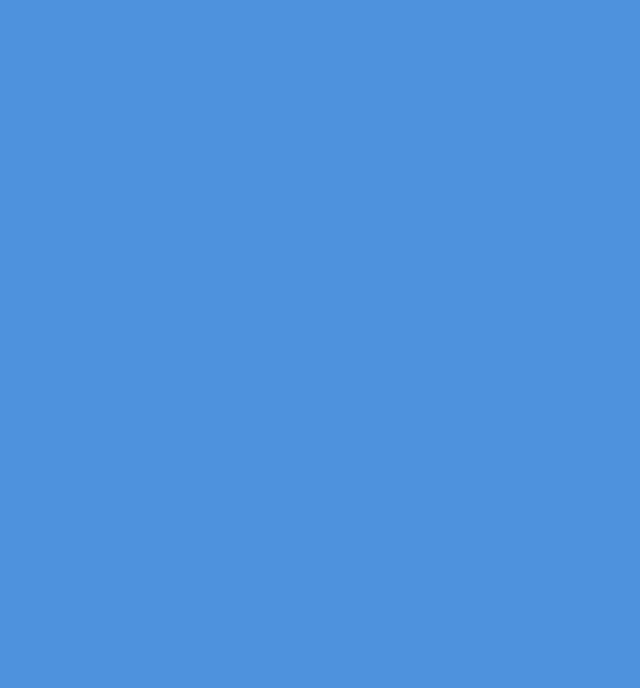
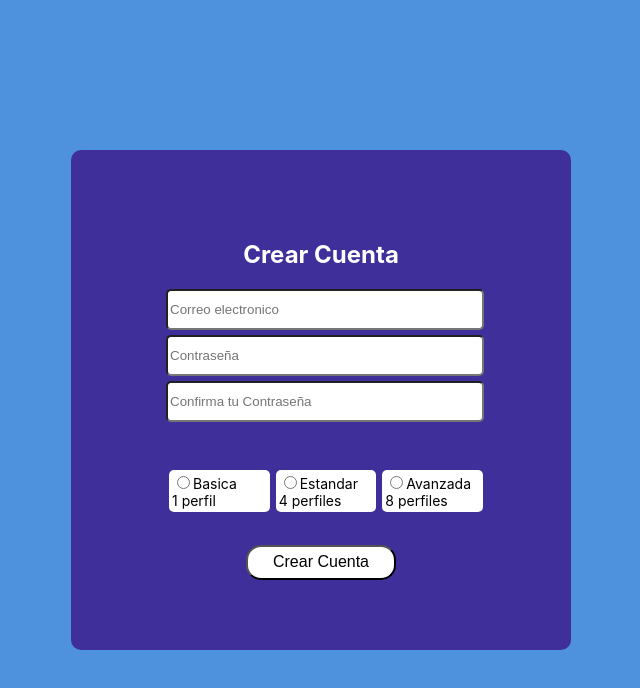
Before and after one commit to Daniel14gonc/Recommendation_UI, a React (Create React App) app: page /logon in a window 1280 px wide. Shown: the top 688 px of the page, without its empty margins (319-959 px from the left). Built offline with nearby package versions, Linux system fonts and the light colour scheme.

Commit message:
Logon UI

```diff
--- a/src/App.js
+++ b/src/App.js
@@ -1,25 +1,28 @@
 import logo from './logo.svg';
 import './App.css';
+import Login from './login.js';
+import Logon from './routes/logon.js'
+import Perfiles from './routes/perfiles';
+import {
+  BrowserRouter,
+  Routes,
+  Route,
+} from "react-router-dom";
+import { useState } from 'react';
 
 function App() {
+
+  const [user, setUser] = useState(() => JSON.parse(window.sessionStorage.getItem('user')) || {})
+
   return (
-    <div className="App">
-      <header className="App-header">
-        <img src={logo} className="App-logo" alt="logo" />
-        <p>
-          Edit <code>src/App.js</code> and save to reload.
-        </p>
-        <a
-          className="App-link"
-          href="https://reactjs.org"
-          target="_blank"
-          rel="noopener noreferrer"
-        >
-          Learn React
-        </a>
-      </header>
-    </div>
-  );
+    <BrowserRouter>
+      <Routes>
+        <Route path="/" exact element={<Login user = {user} setUser={setUser}/>} />
+        <Route path="/logon" exact element={<Logon />} />
+        <Route path="/perfiles" exact element={<Perfiles />} />
+      </Routes>
+    </BrowserRouter>
+  )
 }
 
 export default App;
--- a/src/index.js
+++ b/src/index.js
@@ -3,22 +3,11 @@ import ReactDOM from 'react-dom';
 import './index.css';
 import App from './App';
 import reportWebVitals from './reportWebVitals';
-import Login from './login.js';
-import Logon from './routes/logon.js';
-import {
-  BrowserRouter,
-  Routes,
-  Route,
-} from "react-router-dom";
+
+
 
 ReactDOM.render(
-  <BrowserRouter>
-    <Routes>
-      <Route path="/" exact element={<Login />} />
-      <Route path="/logon" exact element={<Logon />} />
-    </Routes>
-  </BrowserRouter>,
-  document.getElementById('root')
+ <App /> , document.getElementById('root')
 );
 
 // If you want to start measuring performance in your app, pass a function
--- a/src/login.css
+++ b/src/login.css
@@ -1,7 +1,7 @@
 .container {
     display: flex;
-    height: 200vh;
-    width: 200vw;
+    height: 100vh;
+    width: 100vw;
     flex-direction: column;
     justify-content: center;
     align-items: center;
@@ -21,14 +21,16 @@
 
 .correo{
     width: 100%;
-    height: 30px;
+    height: 35px;
     margin-bottom: 5px;
+    border-radius: 5px;
 }
 
 .contrasena{
     width: 100%;
-    height: 30px;
+    height: 35px;
     margin-top: 5px;
+    border-radius: 5px;
 }
 
 .botonIngresar{
@@ -37,6 +39,7 @@
     height: 35px;
     border-radius: 15px;
     font-size: 16px;
+    cursor: pointer;
 }
 
 
@@ -46,6 +49,15 @@
     border: 0px;
     cursor: pointer;
     font-size: 16px;
+}
+
+.botonRegistro:hover{
+    color:white;
+    background:transparent;
+    border: 0px;
+    cursor: pointer;
+    font-size: 16px;
+    text-decoration: underline;
 }
 
 .placeholder{
@@ -79,3 +91,13 @@
     justify-content: center;
     align-items: center;
 }
+
+.errorMessage {
+    color: red;
+    align-self: flex-start;
+}
+
+.errorContainer {
+    height: 30px;
+    width: 100%;
+}
--- a/src/login.js
+++ b/src/login.js
@@ -1,29 +1,73 @@
 import './login.css'
 import { createBrowserHistory as history} from 'history';
 import { Outlet, Link, NavLink, useNavigate } from "react-router-dom"
-import History from './History';
-import Cookies from 'universal-cookie';
+import { useState } from 'react';
 
-const Login = () => {
+const url = 'http://127.0.0.1:5000/api/signin';
 
-  let navigate = useNavigate();
+
+const Login = ({user, setUser}) => {
+
+  const[correo, setCorreo] = useState(null)
+  const[password, setPassword] = useState(null)
+  const [valido, setValido] = useState(true)
+
+  const navigate = useNavigate();
   const ir = () => {
-    const cookies = new Cookies()
-    cookies.set('idUsuario', '1', {path: '/'});
+    navigate('/logon')
+  }
+
+  const getCorreo = (event) => {
+    setCorreo(event.target.value);
+  }
+
+  const getPassword = (event) => {
+    setPassword(event.target.value);
+  }
+
+  const validarRegistro = async() => {
+    const response = await fetch(url, {
+      method:'GET',
+      headers: {
+        'correo' : correo,
+        'password' : password
+      }
+    })
+
+    const responseJson = await response.json()
+    if (responseJson['message'].includes('error')){
+      setValido(false)
+    }
+    else{
+      const use = {
+        isLoggedIn: true,
+        correo: correo
+      }
+      setUser(use)
+      window.sessionStorage.setItem('user', JSON.stringify(use))
+      ir()
+    }
+
+  }
+
+  if(user.isLoggedIn){
     navigate('/logon')
   }
 
   return(
     <div className = "container">
       <div className="login-box">
-        <h2 className = "placeholder">Login</h2>
+        <h2 className = "placeholder">Inicia sesión</h2>
           <div className='input-container'>
-            <input className = "correo" placeholder="Correo Electronico"/>
-            <input className = "contrasena" placeholder="Contraseña"/>
+            <input className = "correo" placeholder="Correo Electronico" onChange ={getCorreo} />
+            <input className = "contrasena" placeholder="Contraseña" onChange ={getPassword} />
+            <div className='errorContainer'>
+              <p className = "errorMessage">{!valido ? 'Datos inválidos. Intenta de nuevo.' : ''}</p>
+            </div>
           </div>
           <div className='button-container'>
-            <button className = "botonIngresar">Ingresar</button>
-            <button className = "botonRegistro" onClick={ir}>Registro</button>
+            <button className = "botonIngresar" onClick={validarRegistro}>Ingresar</button>
+            <button className = "botonRegistro" onClick={ir}>Registrarse</button>
           </div>
       </div>
     </div>
--- a/src/routes/logon.css
+++ b/src/routes/logon.css
@@ -4,9 +4,67 @@
     width: 100vw;
 }
 
-.login-box{
+.logon-box{
+    width: 500px;
+    height: 500px;
     display:flex;
+    flex-direction: column;
     justify-content: center;
     align-items:center;
+    border-radius: 10px;
+    background-color: rgb(63, 47, 155);
+}
 
+.inputfields{
+    display:flex;
+    flex-direction: column;
+    width: 310px;
 }
+
+.accountholder{
+    display:flex;
+    flex-direction: row;
+    margin-top: 20px;
+    margin-bottom: 30px;
+    width: 320px;
+    align-content: space-between
+}
+
+.placeholder{
+    color:white;
+}
+
+.botonIngresar{
+    background-color:white;
+    width: 150px;
+    height: 35px;
+    border-radius: 15px;
+    font-size: 16px;
+    cursor: pointer;
+}
+
+.acctype{
+    display: flex;
+    background-color: white;
+    flex-direction: column;
+    margin: 3px;
+    padding:3px;
+    border-radius: 5px;
+    font-size: 14px;
+    flex: 1;
+}
+
+.correo{
+    width: 100%;
+    height: 35px;
+    margin-bottom: 5px;
+    border-radius: 5px;
+}
+
+.error{
+    height: 20px;
+    color: red;
+    width: 100%;
+    display: flex;
+    align-items: center;
+}
--- a/src/routes/logon.js
+++ b/src/routes/logon.js
@@ -1,14 +1,121 @@
+import { useState, useRef } from 'react';
 import './logon.css'
-import Cookies from 'universal-cookie';
+const url = 'http://127.0.0.1:5000/api/logon';
 
 const Logon = () => {
 
-  const cookies = new Cookies()
-  const temp = cookies.get('idUsuario')
+  const [correo, setCorreo] = useState(null)
+  const [contrasena, setContra] = useState(null)
+  const [conf, setConf] = useState(null)
+  const [valid, setValid] = useState(true)
+
+  const cuenta = useRef(null)
+  const message = useRef(null)
+
+  const [button1, setButton1] = useState([false, false, false])
+
+  const handleButtons = (name) => {
+    cuenta.current = name
+    if(name === 'basica'){
+      setButton1([true , false, false])
+    }
+    if(name === 'estandar'){
+      setButton1([false , true, false])
+
+    }
+    if(name === 'avanzada') {
+      setButton1([false , false, true])
+
+    }
+  }
+
+  const handleCorreo = (event) =>{
+    setCorreo(event.target.value)
+  }
+
+  const handleContra = (event) =>{
+    setContra(event.target.value)
+  }
+
+  const handleConf = (event) => {
+    setConf(event.target.value)
+  }
+
+  const handleRadio = (event) => {
+    handleButtons(event.target.value)
+  }
+
+  const ingresarRegistro = async() => {
+    const temp = button1.filter(element => element === true)
+    if((correo) && (contrasena) && (conf) && temp.length !== 0){
+      if(conf !== contrasena){
+        message.current = 'Las contraseñas no coinciden.'
+        setValid(false)
+      } else {
+        const response = await fetch(url, {
+          method:'POST',
+          headers: {
+            'Content-Type': 'application/json'
+          },
+          body : JSON.stringify({
+            correo : correo,
+            password: contrasena,
+            tipo : cuenta.current
+          })
+        })
+
+        const responseJson = await response.json()
+
+        if (responseJson['message'].includes('error')){
+          message.current = 'Correo ya existente.'
+          setValid(false)
+        }
+
+      }
+    } else {
+      message.current = 'Ingresa todos los valores.'
+      setValid(false)
+    }
+
+  }
 
   return(
       <div className = "container">
-        <h1>{temp}</h1>
+        <div className='logon-box'>
+          <h2 className='placeholder'>Crear Cuenta</h2>
+          <div className = 'inputfields'>
+            <input placeholder='Correo electronico' className = 'correo' onChange = {handleCorreo} />
+            <input placeholder='Contraseña' type="password" className = 'correo' onChange = {handleContra} />
+            <input placeholder='Confirma tu Contraseña' type="password" className = 'correo' onChange = {handleConf}/>
+            <div className = "error">
+              <p>{!valid ? message.current : ''}</p>
+            </div>
+            <div className='accountholder'>
+              <div className='acctype'>
+                <div>
+                  <input type = 'radio' id = 'basica' value='basica' checked = {button1[0]} onChange ={handleRadio}  />
+                  <label for = 'basica'>Basica</label>
+                </div>
+                <a>1 perfil</a>
+              </div>
+              <div className='acctype'>
+                <div>
+                  <input type = 'radio' id = 'estandar' checked = {button1[1]} value='estandar' onChange ={handleRadio} />
+                  <label for = 'estandar'>Estandar</label>
+                </div>
+                <a>4 perfiles</a>
+              </div>
+              <div className='acctype'>
+                <div>
+                  <input type = 'radio' id = 'avanzada' value='avanzada' checked = {button1[2]} onChange ={handleRadio} />
+                  <label for = 'acanzada'>Avanzada</label>
+                </div>
+                <a>8 perfiles</a>
+              </div>
+            </div>
+          </div>
+          <button className = "botonIngresar" onClick={ingresarRegistro} >Crear Cuenta</button>
+        </div>
       </div>
     )
   }
--- /dev/null
+++ b/src/routes/perfiles.js
@@ -0,0 +1,27 @@
+import './perfiles.css'
+
+
+const perfil = () => {
+    return(
+        <div>
+
+        </div>
+    )
+}
+
+const fetchPerfiles = () => {
+
+}
+
+const Perfiles = () => {
+
+    const user = JSON.parse(window.sessionStorage.getItem('user'))
+
+    return(
+        <div className = "container">
+
+        </div>
+    )
+  }
+
+export default Perfiles
```
Also changed, not shown: src/routes/perfiles.css (added).
